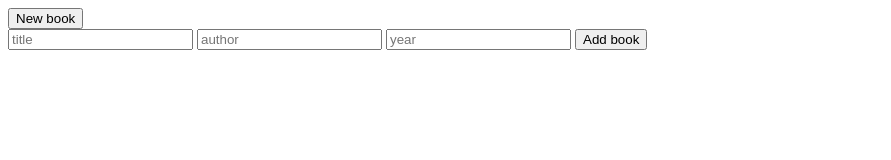
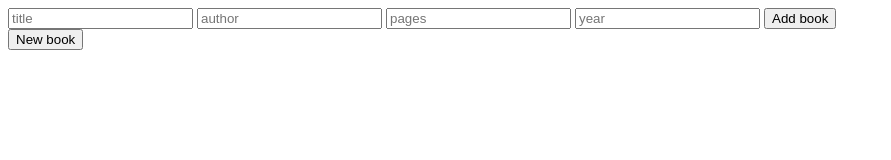
Before and after one commit to fukifuki/library, a plain HTML site: page index.html in a window 1280 px wide. Both pictures are taken after a click on the button "New book". Shown: the whole page, without its empty margins (0-891 px from the left). Drawn offline with Linux system fonts and the light colour scheme.

Commit message:
Forgot to add pages field

```diff
--- a/index.html
+++ b/index.html
@@ -2,18 +2,20 @@
 <html>
 <head>
   <title>Library</title>
+  <link rel="stylesheet" type="text/css" href="./styles.css">
 </head>
 <body>
-
-  <button id="new-book-button">New book</button>
 
   <div id="new-book-form">
     <input type="text" id="book-title" placeholder="title">
     <input type="text" id="book-author" placeholder="author">
+    <input type="text" id="book-pages" placeholder="pages">
     <input type="text" id="book-year" placeholder="year">
 
     <button id="add-book-button">Add book</button>
   </div>
+
+  <button id="new-book-button">New book</button>
 
   <table id="book-list"></table>
 
--- a/script.js
+++ b/script.js
@@ -92,17 +92,32 @@ const libraryView = {
 
     this.bookTitleField = document.querySelector('#book-title');
     this.bookAuthorField = document.querySelector('#book-author');
+    this.bookPagesField = document.querySelector('#book-pages');
     this.bookYearField = document.querySelector('#book-year');
 
     this.addBookButton = document.querySelector('#add-book-button');
 
+    // hide form after the page loads
+    document.addEventListener('DOMContentLoaded', () => {
+      this.newBookFormEl.style.visibility = 'hidden';
+    });
 
+    // show form when user clicks new book button
+    this.newBookButtonEl.addEventListener('click', () => {
+      this.newBookFormEl.style.visibility = 'visible';
+    })
+
+    // add book to the list when user click add book button
     this.addBookButton.addEventListener('click', () => {
       libraryController.addBook({
         title: this.bookTitleField.value,
         author: this.bookAuthorField.value,
+        pages: this.bookPagesField.value,
         year: this.bookYearField.value
       });
+
+      // hide form again
+      this.newBookFormEl.style.visibility = 'hidden';
     });
 
     this.render();
@@ -124,6 +139,7 @@ const libraryView = {
         if ((book.hasOwnProperty(prop)) && (prop !== 'isRead')) {
           let propEl = document.createElement('TD');
           propEl.textContent = book[prop];
+          propEl.classList.add(prop);
           bookEl.append(propEl);
         }
       }
```
